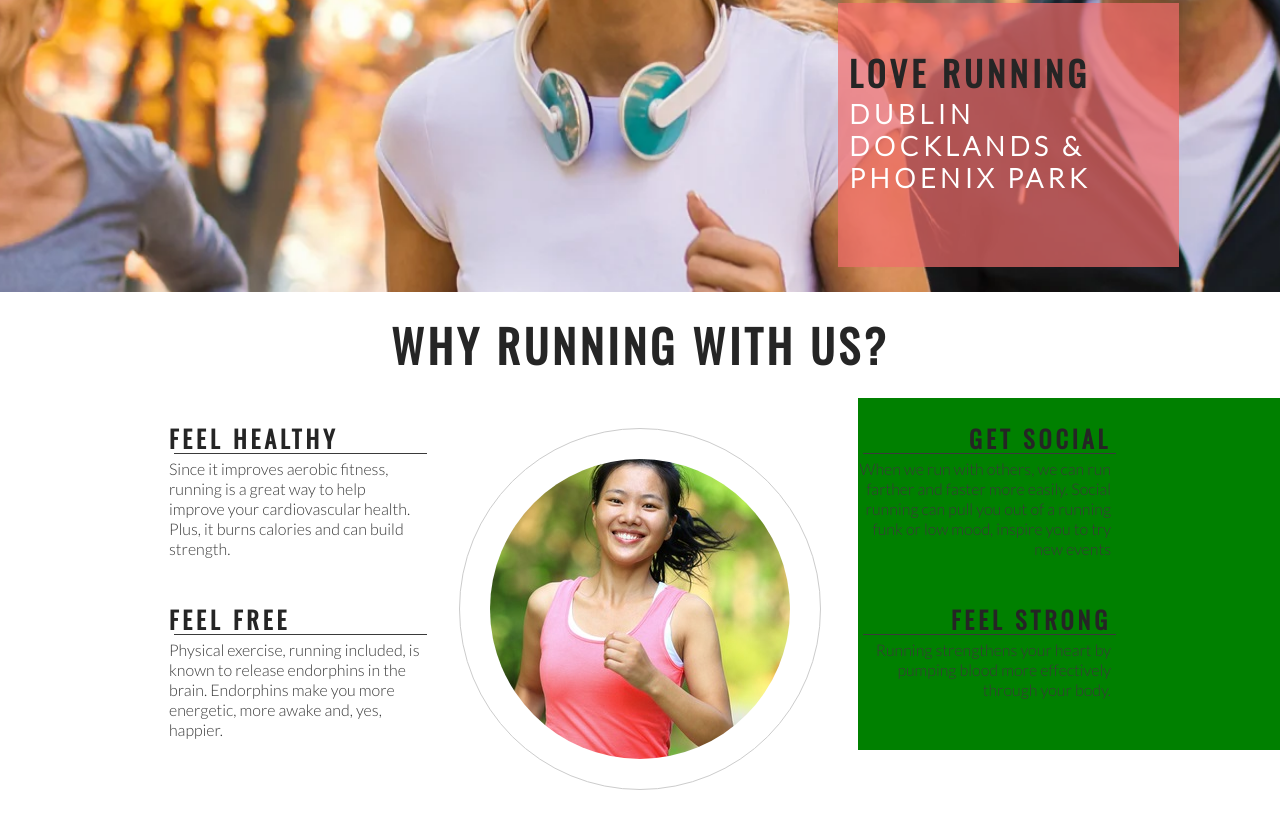
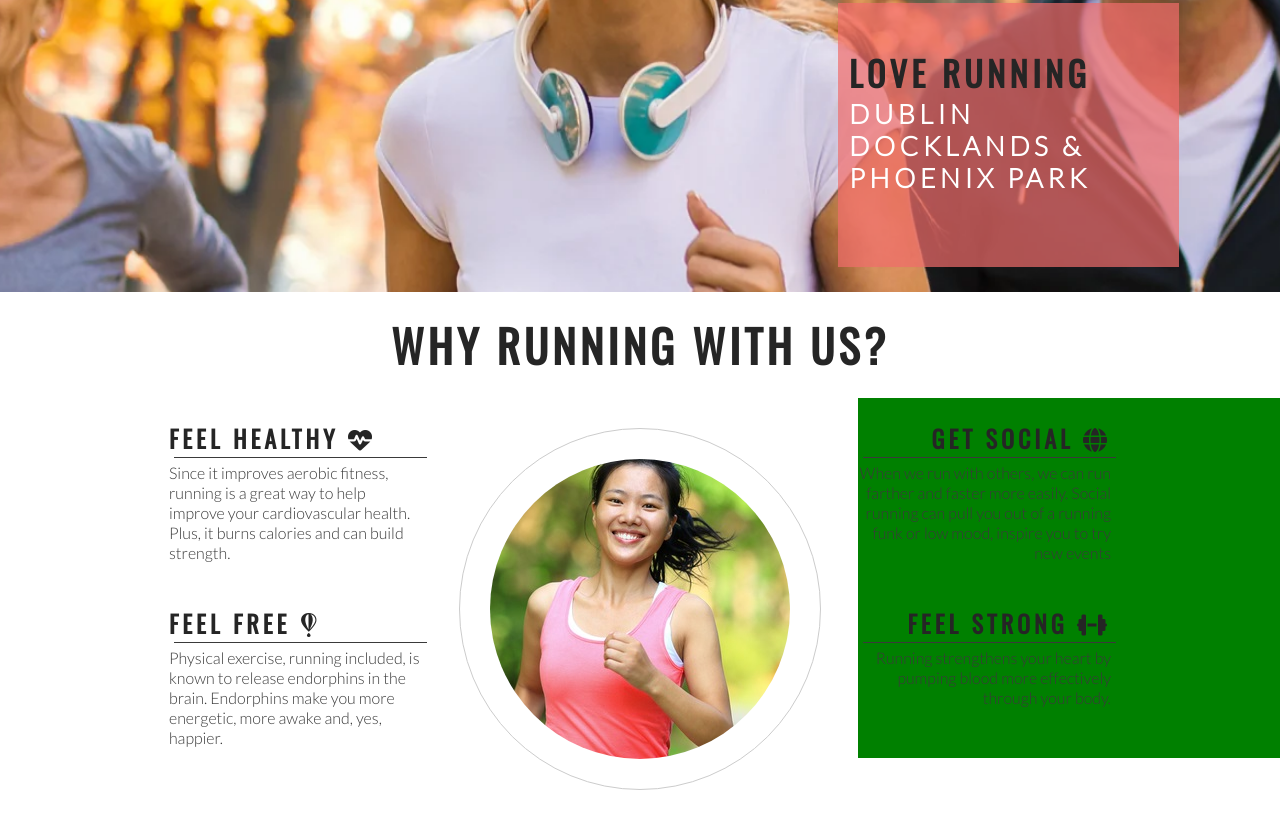
Before and after one commit to arch111arch/love-running, a plain HTML site: page index.html in a window 1280 px wide. Shown: the part 374-1202 px from the top of the page. Drawn offline with nearby package versions, Linux system fonts and the light colour scheme.

Commit message:
Add icons to the club ethos section

```diff
--- a/index.html
+++ b/index.html
@@ -53,7 +53,7 @@
 
         <div class="left-about">
             <div class="left-about-heading">
-                <h2>Feel Healthy</h2>
+                <h2>Feel Healthy <i class="fa-solid fa-heart-pulse"></i></h2>
                 <hr>
                 <p>
                     Since it improves aerobic fitness, running is a great way to help improve your cardiovascular
@@ -62,7 +62,7 @@
                 </p>
             </div>
             <div class="left-about-heading">
-                <h2>Feel Free</h2>
+                <h2>Feel Free <i class="fa-brands fa-fly"></i></h2>
                 <hr>
                 <p>
                     Physical exercise, running included, is known to release endorphins in the brain. Endorphins make
@@ -75,7 +75,7 @@
         <div class="right-about">
 
             <div class="right-about-heading">
-                <h2>Get Social</h2>
+                <h2>Get Social <i class="fa-solid fa-globe"></i></h2>
                 <hr>
                 <P>
                     When we run with others, we can run farther and faster more easily. Social running can pull you out
@@ -85,7 +85,7 @@
                 </P>
             </div>
             <div class="right-about-heading">
-                <h2>Feel strong</h2>
+                <h2>Feel strong <i class="fa-solid fa-dumbbell"></i></h2>
                 <hr>
                 <P>
                     Running strengthens your heart by pumping blood more effectively through your body.
@@ -110,6 +110,7 @@
     <footer>
         Social links here
     </footer>
+    <script src="https://kit.fontawesome.com/dfb22a2528.js" crossorigin="anonymous"></script>
 </body>
 
 </html>
```
